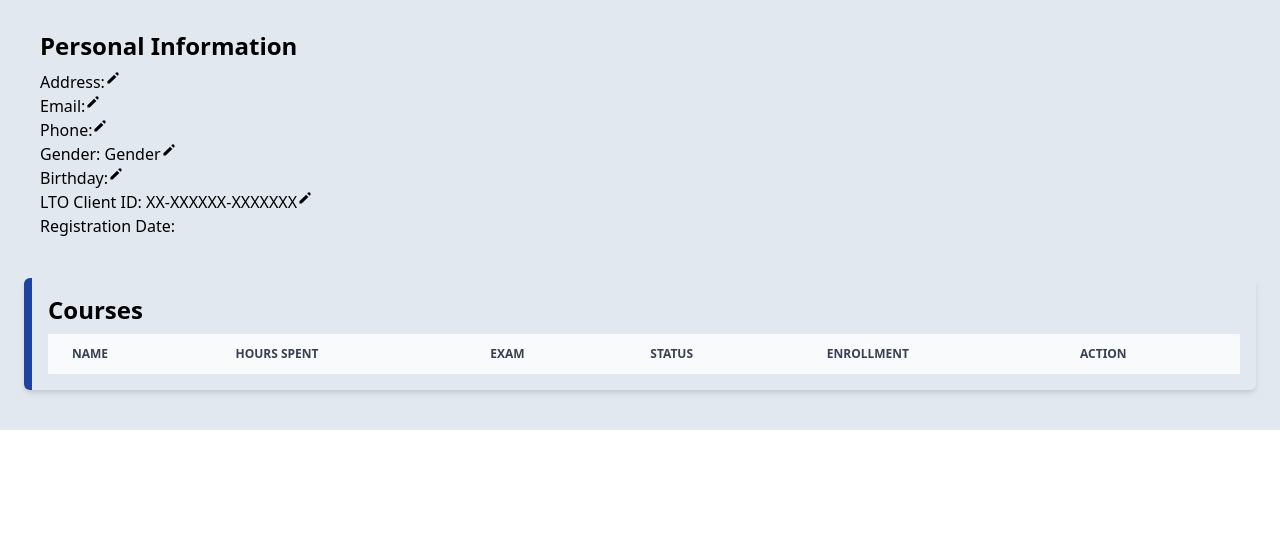
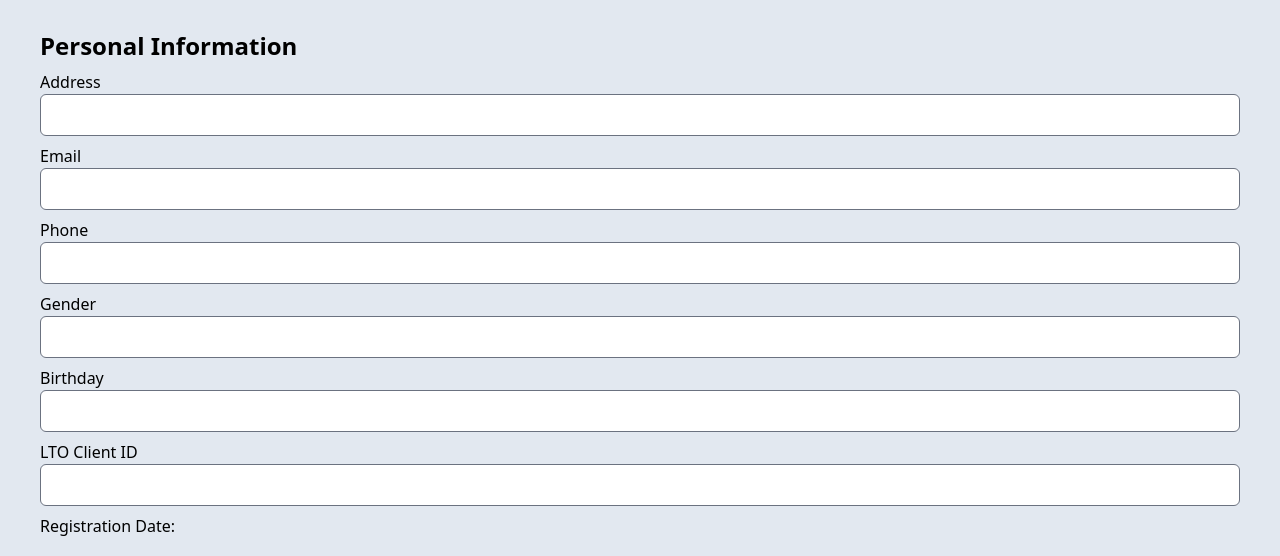
Before and after one commit to aldenvallestero/open-driving-school-management, a React (Create React App) app: page /student in a window 1280 px wide. Shown: the part 122-678 px from the top of the page. Built offline with nearby package versions, Linux system fonts and the light colour scheme; no server answers; sample sign-in values are in the browser's storage.

Commit message:
🍻 Big bang

```diff
--- a/src/pages/school-page.tsx
+++ b/src/pages/school-page.tsx
@@ -28,7 +28,8 @@ export default function SchoolPage() {
 
   const [openCreateBranchModal, setOpenCreateBranchModal] = useState<boolean>(false);
   const [openUpdateBranchModal, setOpenUpdateBranchModal] = useState<boolean>(false);
-  const [openCourseModal, setOpenCourseModal] = useState<boolean>(false);
+  const [openCreateCourseModal, setOpenCreateCourseModal] = useState<boolean>(false);
+  const [openUpdateCourseModal, setOpenUpdateCourseModal] = useState<boolean>(false);
   const [openStudentModal, setOpenStudentModal] = useState<boolean>(false);
   const [openAttendanceModal, setOpenAttendanceModal] = useState<boolean>(false);
   const [openCreateAttendanceModal, setOpenCreateAttendanceModal] = useState<boolean>(false);
@@ -228,11 +229,19 @@ export default function SchoolPage() {
 
   const printAttendance = () => {};
 
-  const deleteBranch = (branchId: any) => {
-    if (window.confirm("U sure?")) {
+  const deleteBranch = (branchId: string) => {
+    if (window.confirm("Are you sure you want to delete this branch?")) {
       branchService.deleteBranch(schoolToken, branchId);
-      const newBranches = branches.filter((x: any) => x._id !== branchId);
-      setBranches(newBranches);
+      const updatedBranchList = branches.filter((x: any) => x._id !== branchId);
+      setBranches(updatedBranchList);
+    }
+  };
+
+  const deleteCourse = (courseId: string) => {
+    if (window.confirm("Are you sure you want to delete this course?")) {
+      // courseService.deleteCourse(schoolToken, courseId);
+      const updatedCourseList = courses.filter((x: any) => x._id !== courseId);
+      setCourses(updatedCourseList);
     }
   };
 
@@ -408,7 +417,10 @@ export default function SchoolPage() {
           {branches && (
             <div className="mb-4">
               <div className="w-32 mb-4">
-                <Button placeholder="Create Course" callback={() => setOpenCourseModal(true)} />
+                <Button
+                  placeholder="Create Course"
+                  callback={() => setOpenCreateCourseModal(true)}
+                />
               </div>
               <div className="relative overflow-x-auto">
                 <table className="w-full text-sm text-left rtl:text-right text-gray-500 dark:text-gray-400">
@@ -450,18 +462,24 @@ export default function SchoolPage() {
                         <td className="px-6 py-4">{course.price}</td>
                         <td className="px-6 py-4">{course.students.length}</td>
                         <td className="px-6 py-4">
-                          <button className="flex align-middle justify-center items-center">
+                          <button
+                            className="flex align-middle justify-center items-center"
+                            onClick={() => setOpenUpdateCourseModal(true)}
+                          >
                             <HiPencil />
                             Edit Course
                           </button>
-                          <button className="flex align-middle justify-center items-center">
+                          <button
+                            className="flex align-middle justify-center items-center text-red-800"
+                            onClick={() => deleteCourse(course._id)}
+                          >
                             <HiTrash />
                             Delete Course
                           </button>
-                          <button className="flex align-middle justify-center items-center">
+                          {/* <button className="flex align-middle justify-center items-center">
                             <HiStatusOffline />
                             Disable / Enable Course
-                          </button>
+                          </button> */}
                         </td>
                       </tr>
                     ))}
@@ -603,7 +621,7 @@ export default function SchoolPage() {
       </Modal>
 
       {/* Create Course Modal */}
-      <Modal show={openCourseModal} onClose={() => setOpenCourseModal(false)}>
+      <Modal show={openCreateCourseModal} onClose={() => setOpenCreateCourseModal(false)}>
         <Modal.Header>New Course</Modal.Header>
         <Modal.Body>
           <div className="space-y-6">
@@ -626,10 +644,41 @@ export default function SchoolPage() {
             placeholder="Create Course"
             callback={() => {
               createCourse();
-              setOpenCourseModal(false);
+              setOpenCreateCourseModal(false);
             }}
           />
-          <Button placeholder="Decline" callback={() => setOpenCourseModal(false)} />
+          <Button placeholder="Decline" callback={() => setOpenCreateCourseModal(false)} />
+        </Modal.Footer>
+      </Modal>
+
+      {/* Update Course Modal */}
+      <Modal show={openUpdateCourseModal} onClose={() => setOpenUpdateCourseModal(false)}>
+        <Modal.Header>Update Course</Modal.Header>
+        <Modal.Body>
+          <div className="space-y-6">
+            <div className="mb-2">
+              <label htmlFor="">Course Name</label>
+              <Input callback={setNewCourseName} />
+            </div>
+            <div className="mb-2">
+              <label htmlFor="">Course Description</label>
+              <Input callback={setNewCourseDescription} />
+            </div>
+            <div className="mb-2">
+              <label htmlFor="">Course Cost</label>
+              <Input callback={setNewCoursePrice} />
+            </div>
+          </div>
+        </Modal.Body>
+        <Modal.Footer>
+          <Button
+            placeholder="Update Course"
+            callback={() => {
+              // updateCourse();
+              setOpenUpdateCourseModal(false);
+            }}
+          />
+          <Button placeholder="Decline" callback={() => setOpenUpdateCourseModal(false)} />
         </Modal.Footer>
       </Modal>
 
--- a/src/pages/student-page.tsx
+++ b/src/pages/student-page.tsx
@@ -3,13 +3,8 @@ import { UserContext } from "../contexts/Context";
 import { useContext, useEffect, useState } from "react";
 import StudentService from "../services/student-service";
 import { useNavigate, useParams } from "react-router-dom";
-import {
-  HiTrash,
-  HiPencil,
-  HiClipboardList,
-  HiUserCircle,
-  HiStatusOffline,
-} from "react-icons/hi";
+// import { HiTrash, HiPencil, HiClipboardList, HiUserCircle, HiStatusOffline } from "react-icons/hi";
+import Input from "../components/input-component";
 
 export default function StudentPage() {
   const navigate = useNavigate();
@@ -18,43 +13,17 @@ export default function StudentPage() {
   const studentService = new StudentService();
 
   const [name, setName] = useState<string>("");
-  const [email, setEmail] = useState<string>("");
-  const [address, setAddress] = useState<string>("");
-  const [phone, setPhone] = useState<string>("");
-  const [gender, setGender] = useState<string>("Gender");
-  const [birthday, setBirthday] = useState<string>("");
-  const [ltoClientId, setLtoClientId] = useState<string>("XX-XXXXXX-XXXXXXX");
+  const [, setEmail] = useState<string>("");
+  const [, setAddress] = useState<string>("");
+  const [, setPhone] = useState<string>("");
+  const [, setGender] = useState<string>("Gender");
+  const [, setBirthday] = useState<string>("");
+  const [, setLtoClientId] = useState<string>("XX-XXXXXX-XXXXXXX");
   const [createdAt, setCreatedAt] = useState<string>("");
   const [status, setStatus] = useState<string>("PDC - Passed");
 
-  const [courses, setCourses] = useState<any>();
+  const [, setCourses] = useState<any>();
   const [enrollment, setEnrollment] = useState<any>();
-
-  const [selectedCourse, setSelectedCourse] = useState<any>();
-
-  const [history] = useState([
-    {
-      description: "PDC Exam passed!",
-      date: new Date().toDateString(),
-      files: [{ name: "PDC Exam Paper" }, { name: "TDC Reviewer" }],
-    },
-    {
-      description: "PDC Exam failed!",
-      date: new Date().toDateString(),
-    },
-    {
-      description: "TDC Exam passed!",
-      date: new Date().toDateString(),
-    },
-    {
-      description: "TDC Exam failed!",
-      date: new Date().toDateString(),
-    },
-    {
-      description: "Enrolled!",
-      date: new Date().toDateString(),
-    },
-  ]);
 
   useEffect(() => {
     if (!user) {
@@ -103,39 +72,39 @@ export default function StudentPage() {
   return (
     <div className="container-fluid bg-slate-200 p-6">
       <h1 className="font-bold text-3xl">{name}</h1>
-      <span className="bg-green-600 text-white font-bold px-2 py-1 rounded-sm">
-        {status}
-      </span>
+      <span className="bg-green-600 text-white font-bold px-2 py-1 rounded-sm">{status}</span>
 
       <div className="block p-4 my-6">
         <h1 className="text-2xl font-bold mb-2">Personal Information</h1>
+        <div className="mb-2">
+          <label htmlFor="">Address</label>
+          <Input type="text" callback={setAddress} />
+        </div>
+
+        <div className="mb-2">
+          <label htmlFor="">Email</label>
+          <Input type="text" callback={setAddress} />
+        </div>
+
+        <div className="mb-2">
+          <label htmlFor="">Phone</label>
+          <Input type="text" callback={setAddress} />
+        </div>
+        <div className="mb-2">
+          <label htmlFor="">Gender</label>
+          <Input type="text" callback={setAddress} />
+        </div>
+
+        <div className="mb-2">
+          <label htmlFor="">Birthday</label>
+          <Input type="text" callback={setAddress} />
+        </div>
+        <div className="mb-2">
+          <label htmlFor="">LTO Client ID</label>
+          <Input type="text" callback={setAddress} />
+        </div>
         <span className="flex">
-          Address: {address}
-          <HiPencil />
-        </span>
-        <span className="flex">
-          Email: {email}
-          <HiPencil />
-        </span>
-        <span className="flex">
-          Phone: {phone}
-          <HiPencil />
-        </span>
-        <span className="flex">
-          Gender: {gender}
-          <HiPencil />
-        </span>
-        <span className="flex">
-          Birthday: {birthday}
-          <HiPencil />
-        </span>
-        <span className="flex">
-          LTO Client ID: {ltoClientId}
-          <HiPencil />
-        </span>
-        <span className="flex">
-          Registration Date:{" "}
-          {createdAt && moment(createdAt).format("MMMM DD, YYYY")}
+          Registration Date: {createdAt && moment(createdAt).format("MMMM DD, YYYY")}
         </span>
       </div>
 
@@ -167,14 +136,7 @@ export default function StudentPage() {
             </thead>
             <tbody>
               {enrollment?.map(
-                ({
-                  student,
-                  course,
-                  branch,
-                  createdAt,
-                  exam,
-                  ...enrollment
-                }: any) => (
+                ({ student, course, branch, createdAt, exam, ...enrollment }: any) => (
                   <tr className="bg-white border-b dark:bg-gray-800 dark:border-gray-700">
                     <th
                       scope="row"
@@ -182,14 +144,10 @@ export default function StudentPage() {
                     >
                       <a href={`/attendance`}>{course?.name}</a>
                     </th>
-                    <td className="px-6 py-4">
-                      {/* {JSON.stringify(course)} */}
-                    </td>
+                    <td className="px-6 py-4">{/* {JSON.stringify(course)} */}</td>
                     <td className="px-6 py-4">Passed</td>
                     <td className="px-6 py-4">{course?.enrollment?.status}</td>
-                    <td className="px-6 py-4">
-                      {moment(createdAt).format("MMMM DD, YYYY")}
-                    </td>
+                    <td className="px-6 py-4">{moment(createdAt).format("MMMM DD, YYYY")}</td>
                     <td className="px-6 py-4">
                       <button className="flex align-middle justify-center items-center bg-black text-white px-2 rounded-md mb-2 w-full">
                         View Attendance
```
Also changed, not shown: src/pages/course-page.tsx (+5 -8 lines), src/pages/school-login-page.tsx (+3 -11 lines).
